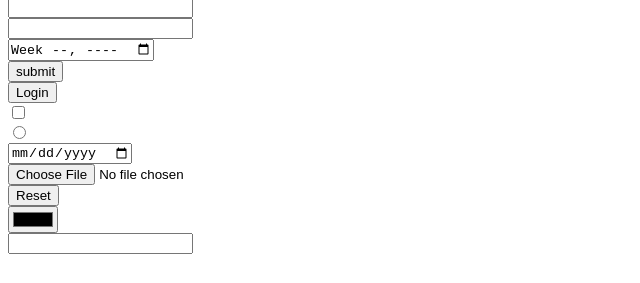
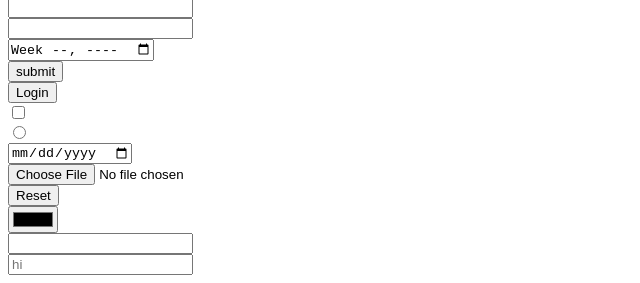
Before and after one commit to Anchalhdpandey/Anchal, a plain HTML site: page day2/day2.html in a window 1280 px wide. Shown: the part 652-935 px from the top of the page, without its empty margins (0-640 px from the left). Before the commit the page ends 914 px from the top, so only its background shows below. Drawn offline with Linux system fonts and the light colour scheme.

Commit message:
Update day2.html

```diff
--- a/day2/day2.html
+++ b/day2/day2.html
@@ -25,5 +25,6 @@
         <input type="reset"/><br>
         <input type="color"/><br>
         <input type="text"/><br>
+        <input placeholder="hi"/>
     </body>
 </head>
```
